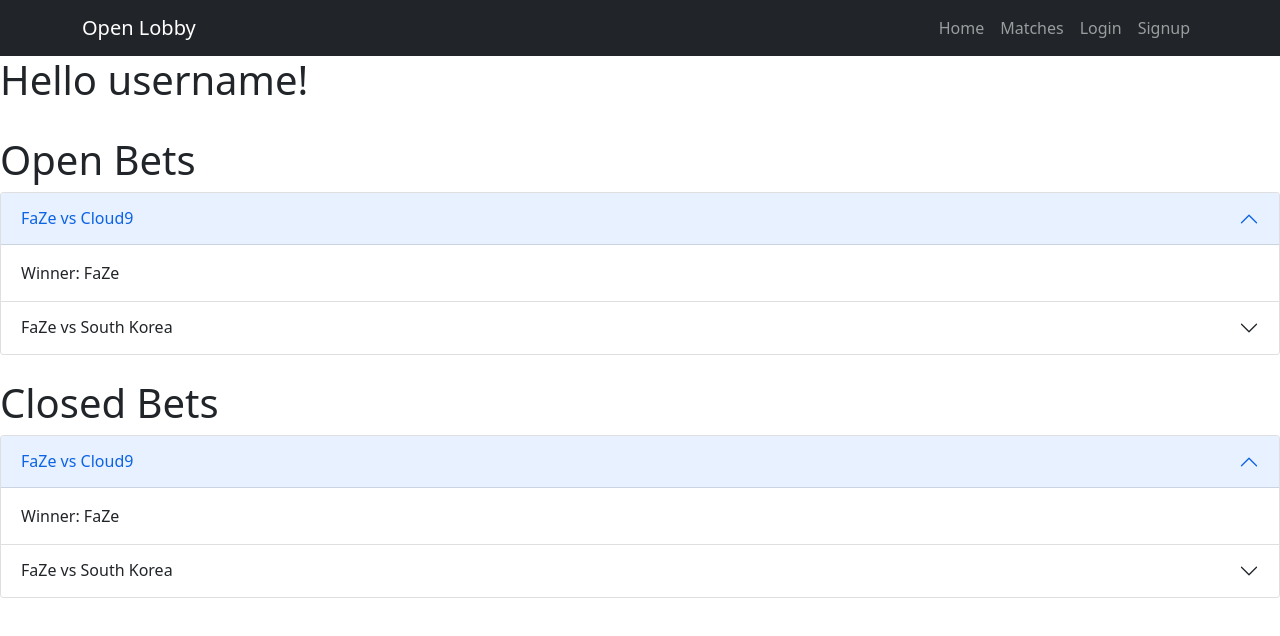
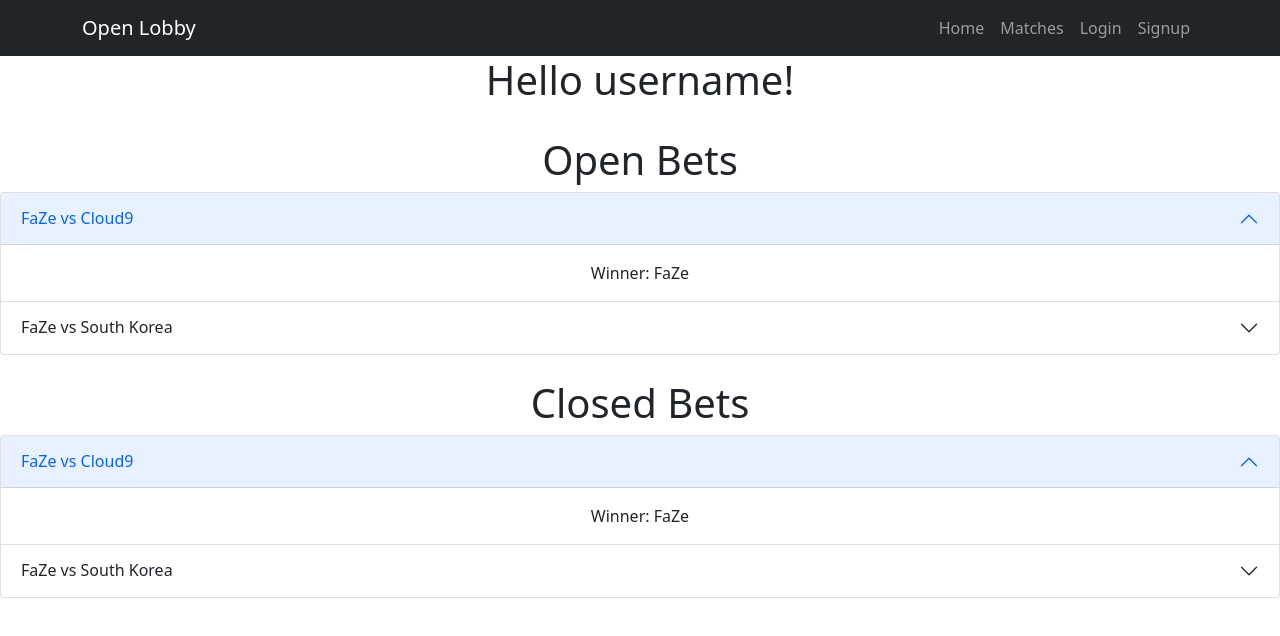
Before and after one commit to mrmrc182/esports-betting, a React (Create React App) app in the folder client/: page /profile in a window 1280 px wide. Shown: the top 636 px of the page. Built offline with nearby package versions, Linux system fonts and the light colour scheme.

Commit message:
styling to profile page

```diff
--- a/client/src/pages/Profile.js
+++ b/client/src/pages/Profile.js
@@ -1,15 +1,16 @@
 import React from "react";
 import { Accordion } from "react-bootstrap";
+import "../styles/Profile.css";
 
 export default function Profile() {
   return (
-    <div>
+    <div  className="center">
       <h1>Hello username!</h1>
       <br></br>
       <h1>Open Bets</h1>
       <Accordion defaultActiveKey="0">
-        <Accordion.Item eventKey="0">
-          <Accordion.Header>FaZe vs Cloud9</Accordion.Header>
+        <Accordion.Item className="center" eventKey="0">
+          <Accordion.Header className="center">FaZe vs Cloud9</Accordion.Header>
           <Accordion.Body>
             Winner:  FaZe
           </Accordion.Body>
--- a/client/src/styles/Profile.css
+++ b/client/src/styles/Profile.css
@@ -0,0 +1,3 @@
+.center{
+    text-align: center;
+}
```
